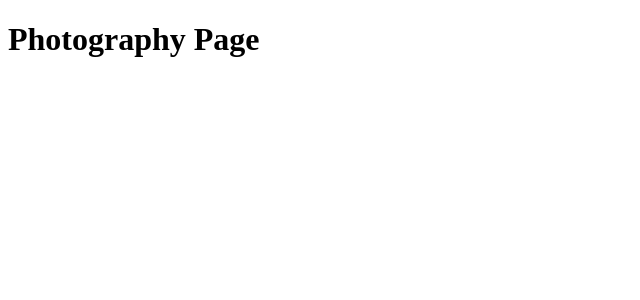
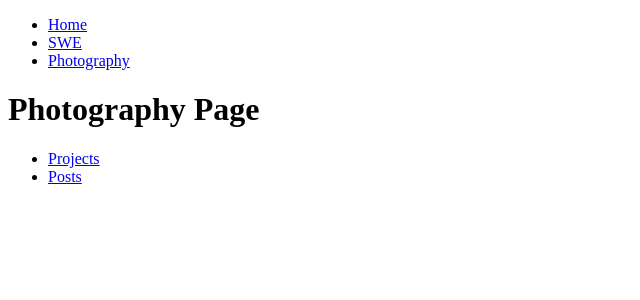
Before and after one commit to bencyrus/portfolio, a React (Create React App) app in the folder frontend/: page /photography in a window 1280 px wide. Shown: the top 300 px of the page, without its empty margins (0-640 px from the left). Built offline with nearby package versions, Linux system fonts and the light colour scheme.

Commit message:
added navbar

```diff
--- a/frontend/src/App.tsx
+++ b/frontend/src/App.tsx
@@ -3,6 +3,19 @@ import { Outlet } from 'react-router-dom'
 function App() {
     return (
         <div className='App'>
+            <nav>
+                <ul>
+                    <li>
+                        <a href='/'>Home</a>
+                    </li>
+                    <li>
+                        <a href='/swe'>SWE</a>
+                    </li>
+                    <li>
+                        <a href='/photography'>Photography</a>
+                    </li>
+                </ul>
+            </nav>
             <Outlet />
         </div>
     )
--- a/frontend/src/pages/PhotographyPage.tsx
+++ b/frontend/src/pages/PhotographyPage.tsx
@@ -4,6 +4,16 @@ const PhotographyPage = () => {
     return (
         <div>
             <h1>Photography Page</h1>
+            <nav>
+                <ul>
+                    <li>
+                        <a href='/photography/projects'>Projects</a>
+                    </li>
+                    <li>
+                        <a href='/photography/posts'>Posts</a>
+                    </li>
+                </ul>
+            </nav>
             <Outlet />
         </div>
     )
--- a/frontend/src/pages/SwePage.tsx
+++ b/frontend/src/pages/SwePage.tsx
@@ -4,6 +4,16 @@ const SwePage = () => {
     return (
         <div>
             <h1>SWE</h1>
+            <nav>
+                <ul>
+                    <li>
+                        <a href='/swe/projects'>Projects</a>
+                    </li>
+                    <li>
+                        <a href='/swe/posts'>Posts</a>
+                    </li>
+                </ul>
+            </nav>
             <Outlet />
         </div>
     )
```
